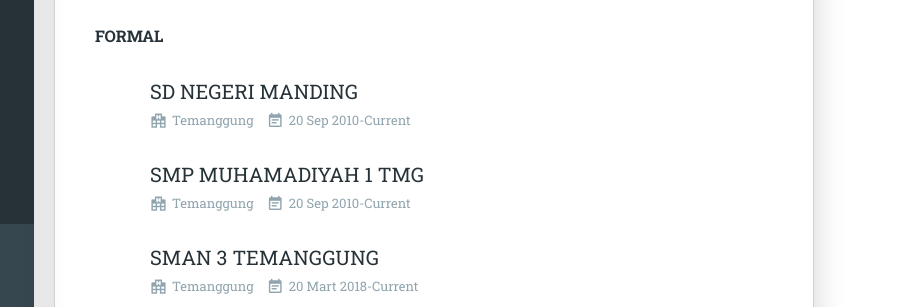
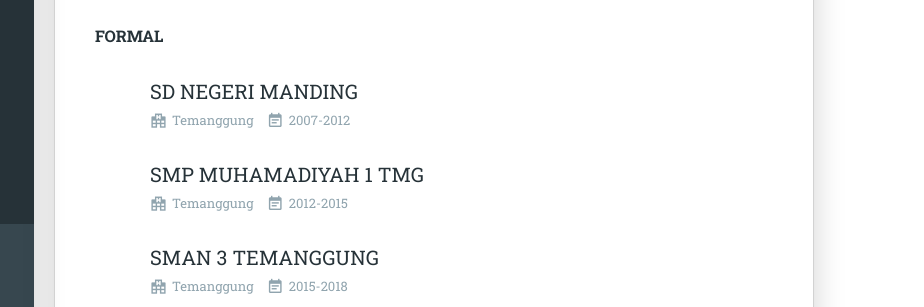
Before and after one commit to zuams/zuams.github.io, a plain HTML site: page index.html in a window 1280 px wide. Shown: the part 107-414 px from the top of the page, 356-1280 px from the left. Drawn offline with Linux system fonts and the light colour scheme; a script that the page names is missing; a web font is replaced by a local one.

Commit message:
Update index.html

```diff
--- a/index.html
+++ b/index.html
@@ -242,21 +242,21 @@
 									<h3 class="nino-articleTitle">SD Negeri Manding</h3>
 									<div class="nino-articleMeta">
 										<span><i class="mdi mdi-hospital-building nino-icon"></i>Temanggung</span>
-										<span><i class="mdi mdi-calendar-text nino-icon"></i>20 Sep 2010-Current</span>
+										<span><i class="mdi mdi-calendar-text nino-icon"></i>2007-2012</span>
 									</div>
 								</article>
 								<article>
 									<h3 class="nino-articleTitle">SMP Muhamadiyah 1 TMG</h3>
 									<div class="nino-articleMeta">
 										<span><i class="mdi mdi-hospital-building nino-icon"></i>Temanggung</span>
-										<span><i class="mdi mdi-calendar-text nino-icon"></i>20 Sep 2010-Current</span>
+										<span><i class="mdi mdi-calendar-text nino-icon"></i>2012-2015</span>
 									</div>
 								</article>
 								<article>
 									<h3 class="nino-articleTitle">SMAN 3 TEMANGGUNG</h3>
 									<div class="nino-articleMeta">
 										<span><i class="mdi mdi-hospital-building nino-icon"></i>Temanggung</span>
-										<span><i class="mdi mdi-calendar-text nino-icon"></i>20 Mart 2018-Current</span>
+										<span><i class="mdi mdi-calendar-text nino-icon"></i>2015-2018</span>
 									</div>
 								</article>
 							</div>
```
